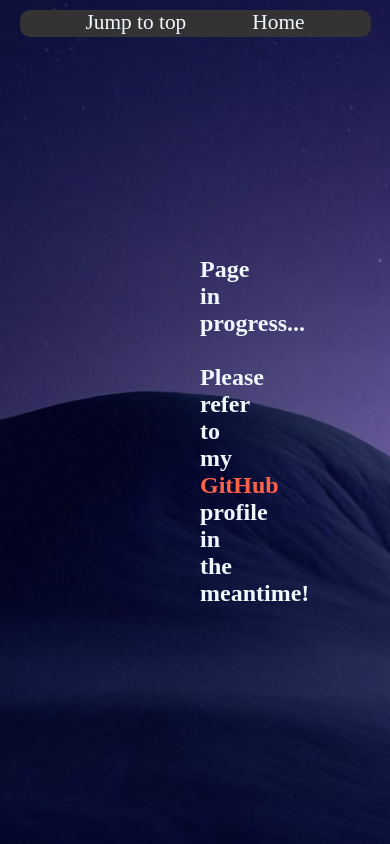
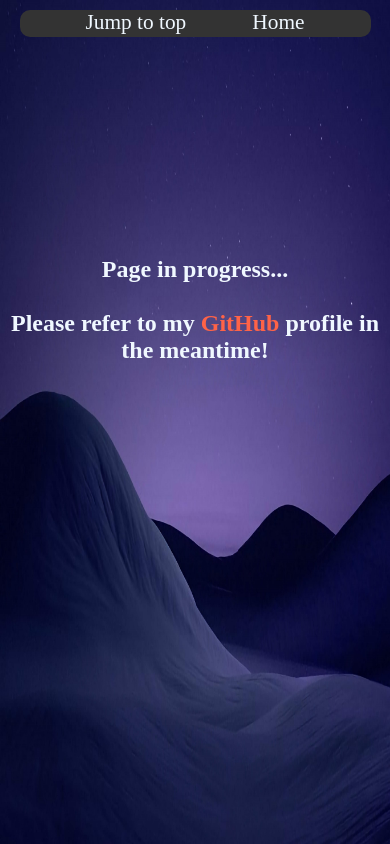
Before and after one commit to ColtonRandall/coltonrandall.github.io, a plain HTML site: page projects.html in a window 390 px wide. Drawn offline with Linux system fonts and the light colour scheme; a web font is replaced by a local one.

Commit message:
changed projects page text alignment

```diff
--- a/projects.css
+++ b/projects.css
@@ -75,24 +75,24 @@ div.nav a:hover {
 
 h2 {
       text-align: center;
-      padding: 200px;
+      padding-top: 200px;
 }
 
-#githubProf {
+#gitHubLink{
     color: tomato;
     text-decoration: none;
 }
 
-#githubProf:hover {
+#gitHubLink:hover {
     color: springgreen;
     text-decoration: underline;
 }
 
-@media (max-width: 750px) {
+@media (max-width: 1024px) {
 
 
     #background{
-        width: fit-content;
+        width: 100%;
         height: 100%;
     }
 
--- a/projects.html
+++ b/projects.html
@@ -31,7 +31,7 @@
 
     <br>
     <br>
-    <h2>Page in progress...<br><br>Please refer to my  <a id="githubProf" href="https://github.com/ColtonRandall"> GitHub  </a>  profile in the meantime!</h2>
+    <h2>Page in progress...<br><br>Please refer to my  <a id="gitHubLink" href="https://github.com/ColtonRandall"> GitHub  </a>  profile in the meantime!</h2>
 
 </body>
 </html>
```
